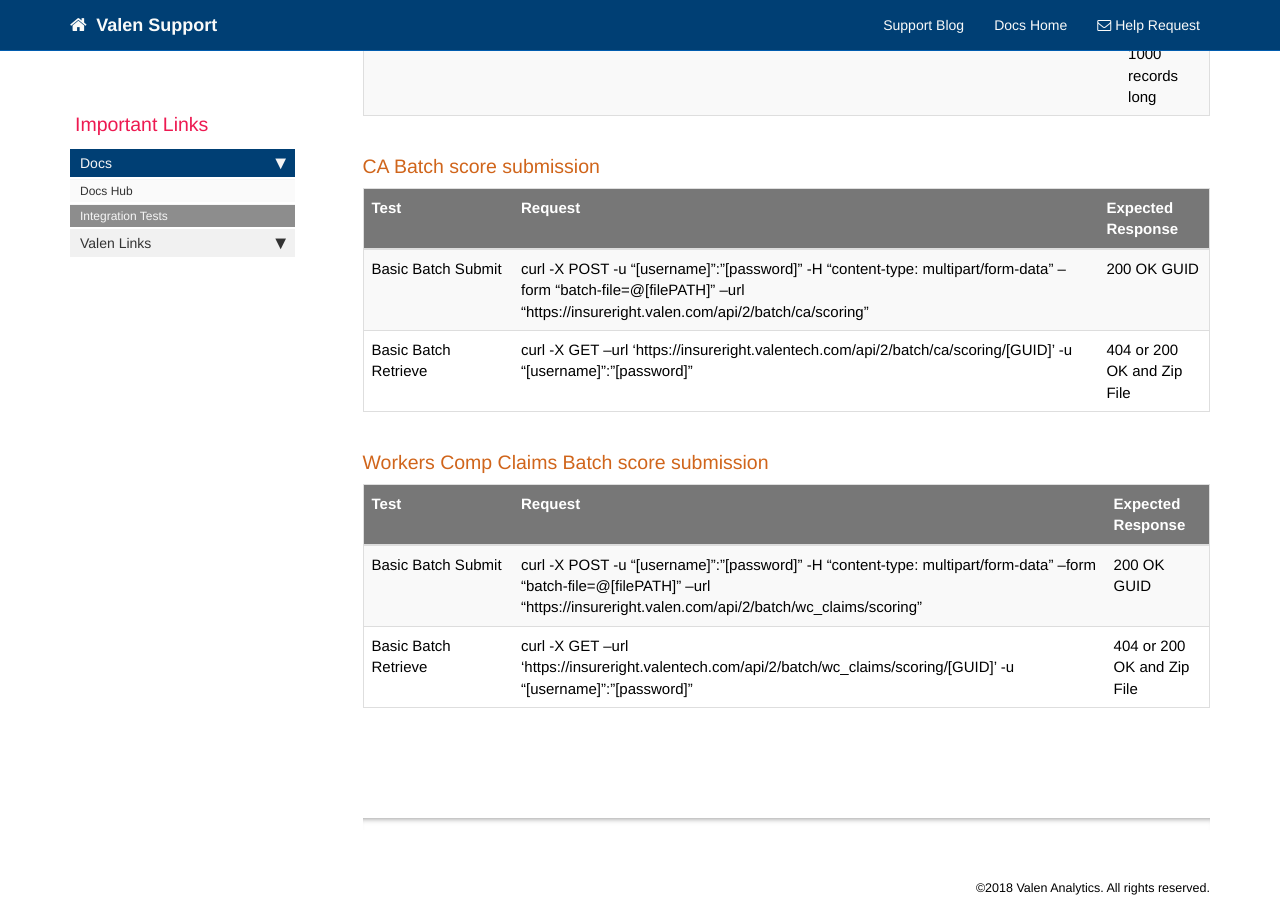
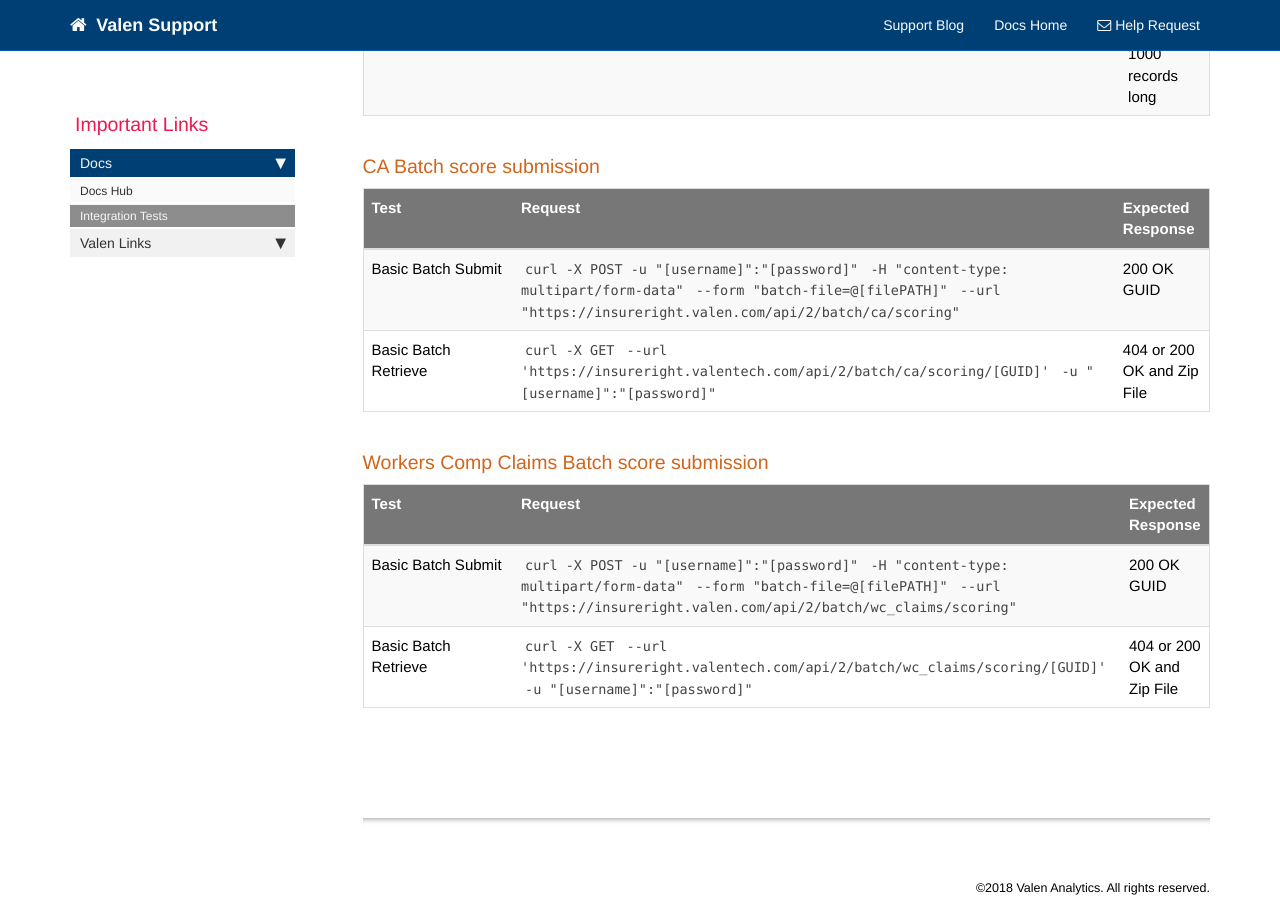
Before and after one commit to valensupport/valensupport.github.io, a Jekyll site: the page built from pages/test_plans.md, in a window 1280 px wide and 900 px high, scrolled down 743 px. Built offline with Jekyll 4.4.1, drawn with Linux system fonts in a browser that asks for light colours; nearby versions of some CDN libraries; comment, search, counter and statistics services are not loaded.

```diff
--- a/pages/test_plans.md
+++ b/pages/test_plans.md
@@ -25,8 +25,8 @@ Here is a collection of sample integrations for Valen's Web Services.
 {:.tests}
 |Test|Request|Expected Response|
 |----|-------|-----------------|
-|Basic Batch Submit|curl -X POST -u "[username]":"[password]" -H "content-type: multipart/form-data" --form "batch-file=@[filePATH]" --url "https://insureright.valen.com/api/2/batch/ca/scoring"|200 OK GUID|
-|Basic Batch Retrieve|curl -X GET --url 'https://insureright.valentech.com/api/2/batch/ca/scoring/[GUID]' -u "[username]":"[password]"|404 or 200 OK and Zip File|
+|Basic Batch Submit|`curl -X POST -u "[username]":"[password]"` `-H "content-type: multipart/form-data"` `--form "batch-file=@[filePATH]"` `--url "https://insureright.valen.com/api/2/batch/ca/scoring"`|200 OK GUID|
+|Basic Batch Retrieve|`curl -X GET` `--url 'https://insureright.valentech.com/api/2/batch/ca/scoring/[GUID]'` `-u "[username]":"[password]"`|404 or 200 OK and Zip File|
 
 
 ### Workers Comp Claims Batch score submission
@@ -34,5 +34,5 @@ Here is a collection of sample integrations for Valen's Web Services.
 {:.tests}
 |Test|Request|Expected Response|
 |----|-------|-----------------|
-|Basic Batch Submit|curl -X POST -u "[username]":"[password]" -H "content-type: multipart/form-data" --form "batch-file=@[filePATH]" --url "https://insureright.valen.com/api/2/batch/wc_claims/scoring"|200 OK GUID|
-|Basic Batch Retrieve|curl -X GET --url 'https://insureright.valentech.com/api/2/batch/wc_claims/scoring/[GUID]' -u "[username]":"[password]"|404 or 200 OK and Zip File|
+|Basic Batch Submit|`curl -X POST -u "[username]":"[password]"` `-H "content-type: multipart/form-data"` `--form "batch-file=@[filePATH]"` `--url "https://insureright.valen.com/api/2/batch/wc_claims/scoring"`|200 OK GUID|
+|Basic Batch Retrieve|`curl -X GET` `--url 'https://insureright.valentech.com/api/2/batch/wc_claims/scoring/[GUID]'` `-u "[username]":"[password]"`|404 or 200 OK and Zip File|
```
